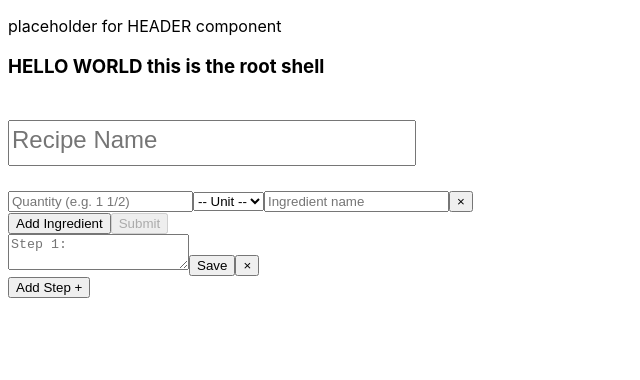
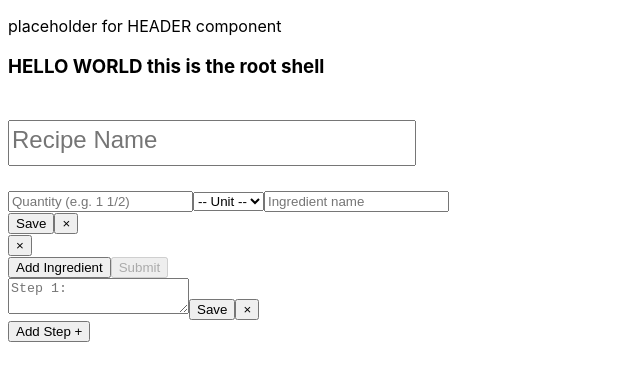
Before and after one commit to jisung594/bakers-logbook, an Angular app: page / in a window 1280 px wide. Shown: the top 380 px of the page, without its empty margins (0-640 px from the left). Built offline with nearby package versions, Linux system fonts and the light colour scheme; no server answers; what @angular/fire would draw is missing.

Commit message:
Adds inline editing option for IngredientsForm

```diff
--- a/src/app/recipe/recipe-form/ingredients-form/ingredients-form.html
+++ b/src/app/recipe/recipe-form/ingredients-form/ingredients-form.html
@@ -18,13 +18,13 @@
             [formGroupName]="i"
             class="ingredient-row"
         >
+            <div *ngIf="ingredient.value.isEditing; else viewMode">
                 <input
                     type="text"
                     formControlName="quantity"
                     placeholder="Quantity (e.g. 1 1/2)"
                     class="ingredient-input"
                 />
-
                 <select formControlName="unit" class="ingredient-input">
                     <option value="">-- Unit --</option>
                     <option value="cup">cup</option>
@@ -33,13 +33,31 @@
                     <option value="g">g</option>
                     <option value="oz">oz</option>
                 </select>
-
                 <input
                     type="text"
                     formControlName="name"
                     placeholder="Ingredient name"
                     class="ingredient-input"
                 />
+
+
+                <div class="editing-options-editmode">
+                    <button type="button" (click)="saveIngredient(i)">Save</button>
+                    <button type="button" (click)="removeIngredient(i)">×</button>
+                </div>
+
+            </div>
+
+            <ng-template #viewMode class="editing-options-viewmode">
+                <p>
+                    {{ ingredient.value.quantity }}
+                    {{ ingredient.value.unit }}
+                    {{ ingredient.value.name }}
+                </p>
+                <button type="button" (click)="editIngredient(i)">edit</button>
+                <button type="button" (click)="removeIngredient(i)">remove</button>
+            </ng-template>
+
 
             <button type="button" (click)="removeIngredient(i)">×</button>
         </div>
--- a/src/app/recipe/recipe-form/ingredients-form/ingredients-form.ts
+++ b/src/app/recipe/recipe-form/ingredients-form/ingredients-form.ts
@@ -53,6 +53,19 @@ export class IngredientsForm {
     this.ingredients.removeAt(index);
   }
 
+  editIngredient(index: number) {
+    const item = this.ingredients.at(index);
+    item.patchValue({ isEditing: true });
+  }
+
+  saveIngredient(index: number) {
+    const ingredient = this.ingredients.at(index);
+    ingredient.patchValue({ isEditing: false });
+
+    // Notifies parent
+    this.emitChange();
+  }
+
   emitChange() {
     this.ingredientsChange.emit(this.ingredientsForm.value.ingredients);
   }
```
Lines whose indentation alone changed are shown as unchanged.
